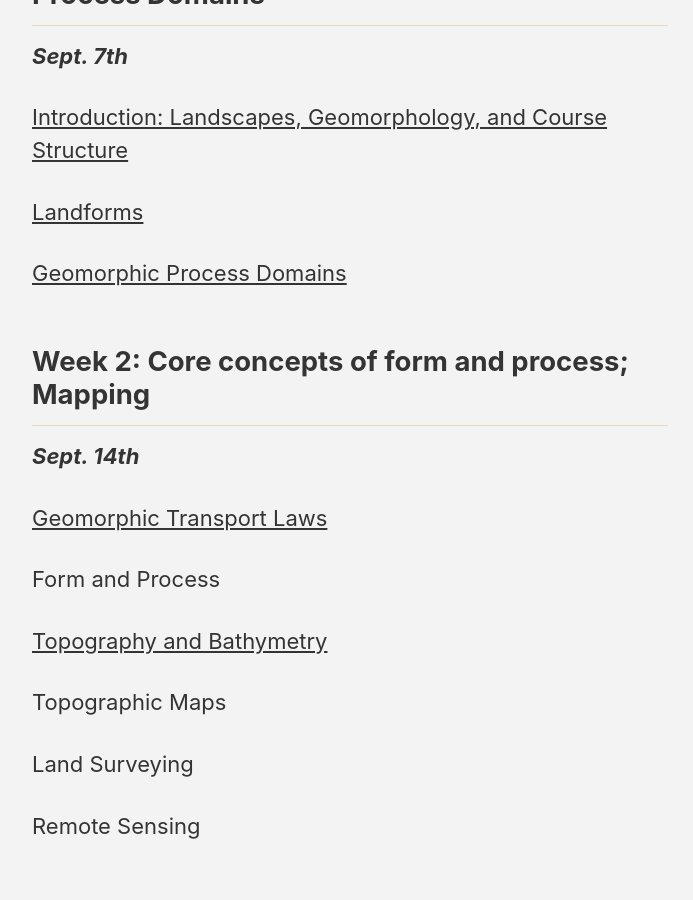
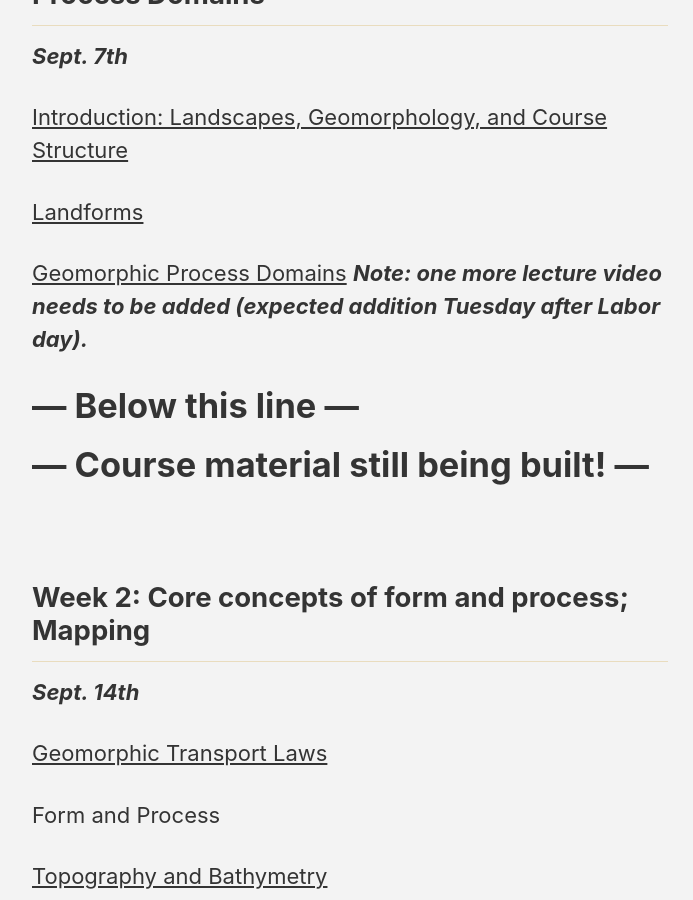
Before and after one commit to GeomorphOnline/GeomorphOnline.github.io, a Jekyll site: the page built from _pages/schedule.md, in a window 1280 px wide and 900 px high, scrolled down 433 px. Shown: the whole window, without its empty margins (290-983 px from the left). Built offline with Jekyll 4.4.1, drawn with Linux system fonts in a browser that asks for light colours; cached includes are drawn as plain includes; nearby versions of some CDN libraries.

Commit message:
Lectures under construction

```diff
--- a/_pages/schedule.md
+++ b/_pages/schedule.md
@@ -19,7 +19,11 @@ permalink: /schedule/
 [Landforms](/introduction/landforms/)
 
 [Geomorphic Process Domains](/introduction/process_domains/)
+***Note: one more lecture video needs to be added (expected addition Tuesday after Labor day).***
 
+
+# --- Below this line ---
+# --- Course material still being built! ---
 
 ## Week 2: Core concepts of form and process; Mapping
 
```
